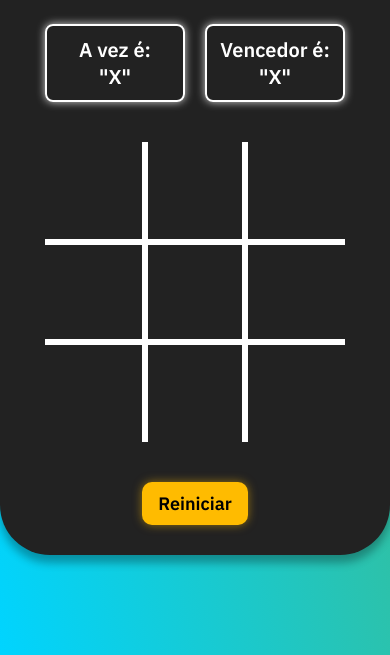
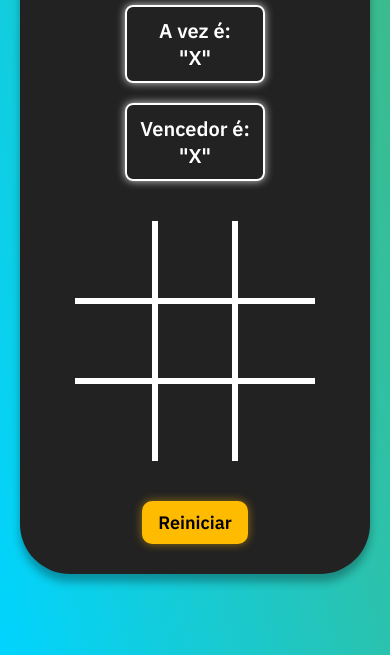
Before and after one commit to bernardocostaa/Jogo-da-velha, a plain HTML site: page index.html in a window 390 px wide. Shown: the part 189-844 px from the top of the page. Drawn offline with Linux system fonts and the light colour scheme.

Commit message:
js + css

```diff
--- a/js.js
+++ b/js.js
@@ -4,8 +4,28 @@ const btnReset = document.getElementById('reset')
 
 let isX = false
 
+reset()
+function randomGame(){
+  let random = Math.floor(Math.random() * 2)
+  area.classList.remove('x')
+  area.classList.remove('circulo')
+  if(random === 0){
+    isX = true
+    console.log('1');
+    area.classList.add('x')
+  }else{
+    isX = false
+    area.classList.add('circulo')
+    console.log('2');
+  }
+}
+
 function reset(){
-
+  quadroGame.forEach((item)=>{
+    item.classList.remove('x')
+    item.classList.remove('circulo')
+  })
+  randomGame()
 }
 
 function  marcarTela(el,classe){
@@ -14,16 +34,16 @@ function  marcarTela(el,classe){
 
 function eventoClique(e){
   const quadro = e.target
+  if(quadro.classList.contains('x') || quadro.classList.contains('circulo')){
+    return;
+  }
   const addClassTela = isX ? 'x': 'circulo'
-
   marcarTela(quadro,addClassTela)
-
   trocaTurno()
 }
 
 function trocaTurno(){
   isX = !isX
-  console.log(isX);
   area.classList.remove('circulo')
   area.classList.remove('x')
 
@@ -31,11 +51,10 @@ function trocaTurno(){
     area.classList.add('x')
   }else{
     area.classList.add('circulo')
-
   }
 }
 
 quadroGame.forEach((item)=>{
-  item.addEventListener('click',eventoClique, {once:true})
+  item.addEventListener('click',eventoClique)
 })
 btnReset.addEventListener('click',reset)
--- a/style.css
+++ b/style.css
@@ -24,6 +24,7 @@ body{
   border-radius: 50px;
   width: 800px;
   box-shadow: 0px 8px 8px rgba(0, 0, 0, 0.3);
+  margin: 0 20px;
 }
 
 .area-game h1{
@@ -153,3 +154,14 @@ body{
 .area.x .celula:not(.x):not(.circulo):hover::before{
  opacity: .5;
 }
+
+@media(max-width:480px){
+  .info-game{
+    flex-direction: column;
+    align-items: center;
+  }
+  .celula{
+    width: 80px;
+    height: 80px;
+  }
+}
```
